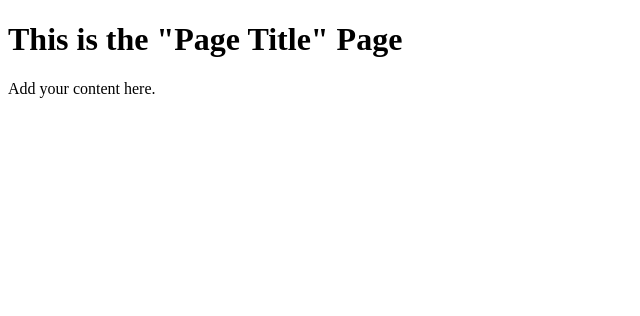
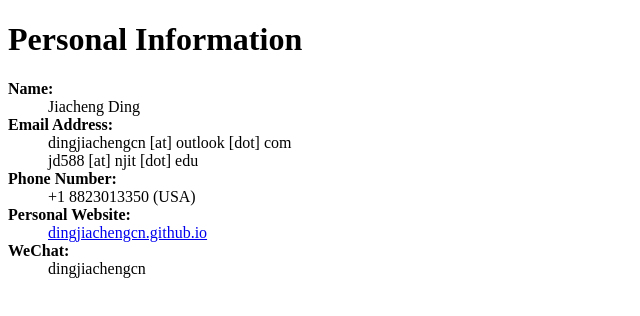
Before and after one commit to dingjiachengcn/dingjiachengcn.github.io, a plain HTML site: page personal_information.html in a window 1280 px wide. Shown: the whole page, without its empty margins (0-640 px from the left). Drawn offline with Linux system fonts and the light colour scheme.

Commit message:
Update personal_information.html

```diff
--- a/personal_information.html
+++ b/personal_information.html
@@ -2,10 +2,32 @@
 <html>
 <head>
     <meta charset="UTF-8">
-    <title>Page Title</title>
+    <title>Personal Information</title>
+    <style>
+        dt {
+            font-weight: bold;
+        }
+    </style>
 </head>
 <body>
-    <h1>This is the "Page Title" Page</h1>
-    <p>Add your content here.</p>
+    <h1>Personal Information</h1>
+
+    <dl>
+        <dt>Name:</dt>
+        <dd>Jiacheng Ding</dd>
+
+        <dt>Email Address:</dt>
+        <dd>dingjiachengcn [at] outlook [dot] com</dd>
+        <dd>jd588 [at] njit [dot] edu</dd>
+
+        <dt>Phone Number:</dt>
+        <dd>+1 8823013350 (USA)</dd>
+
+        <dt>Personal Website:</dt>
+        <dd><a href="https://dingjiachengcn.github.io">dingjiachengcn.github.io</a></dd>
+
+        <dt>WeChat:</dt>
+        <dd>dingjiachengcn</dd>
+    </dl>
 </body>
 </html>
```
